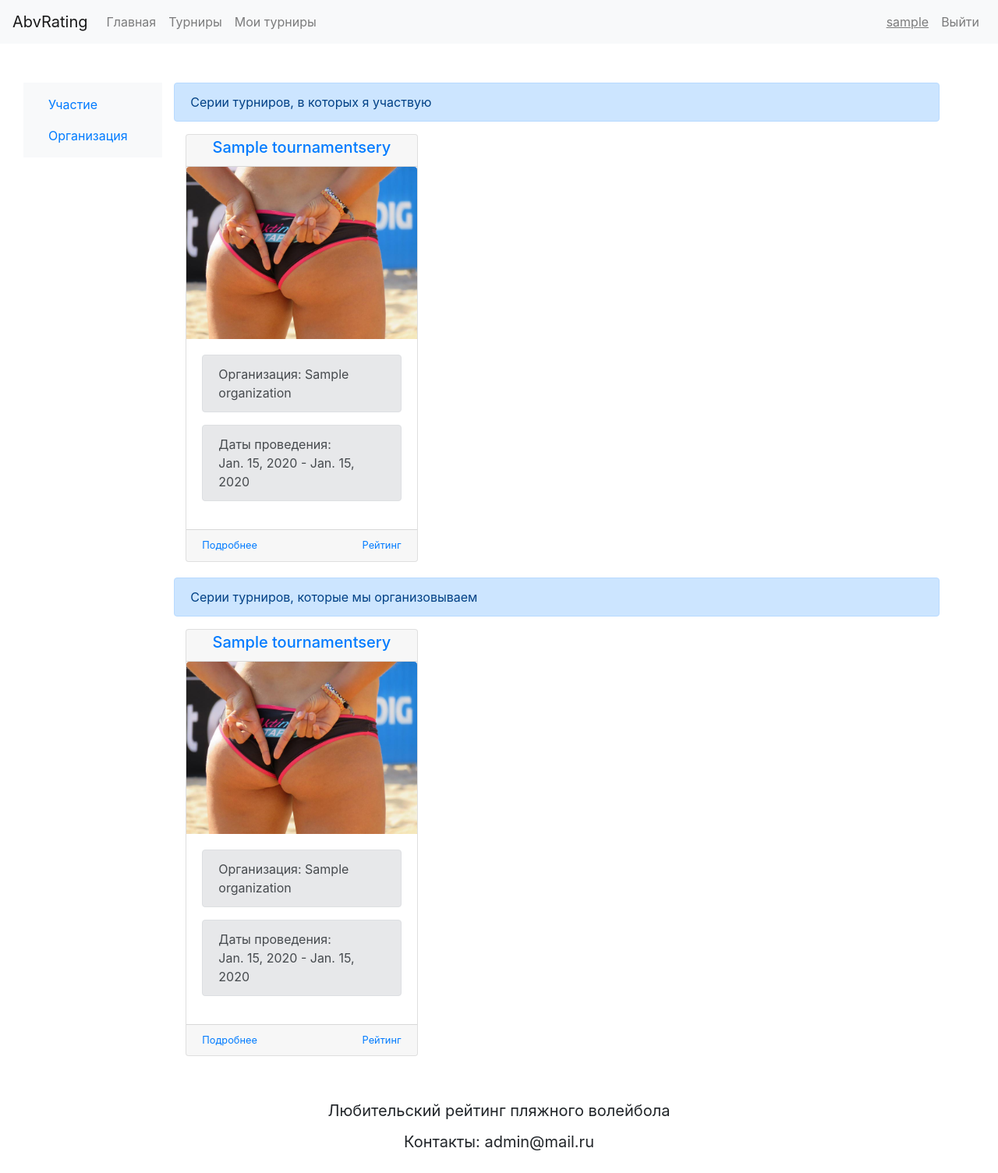
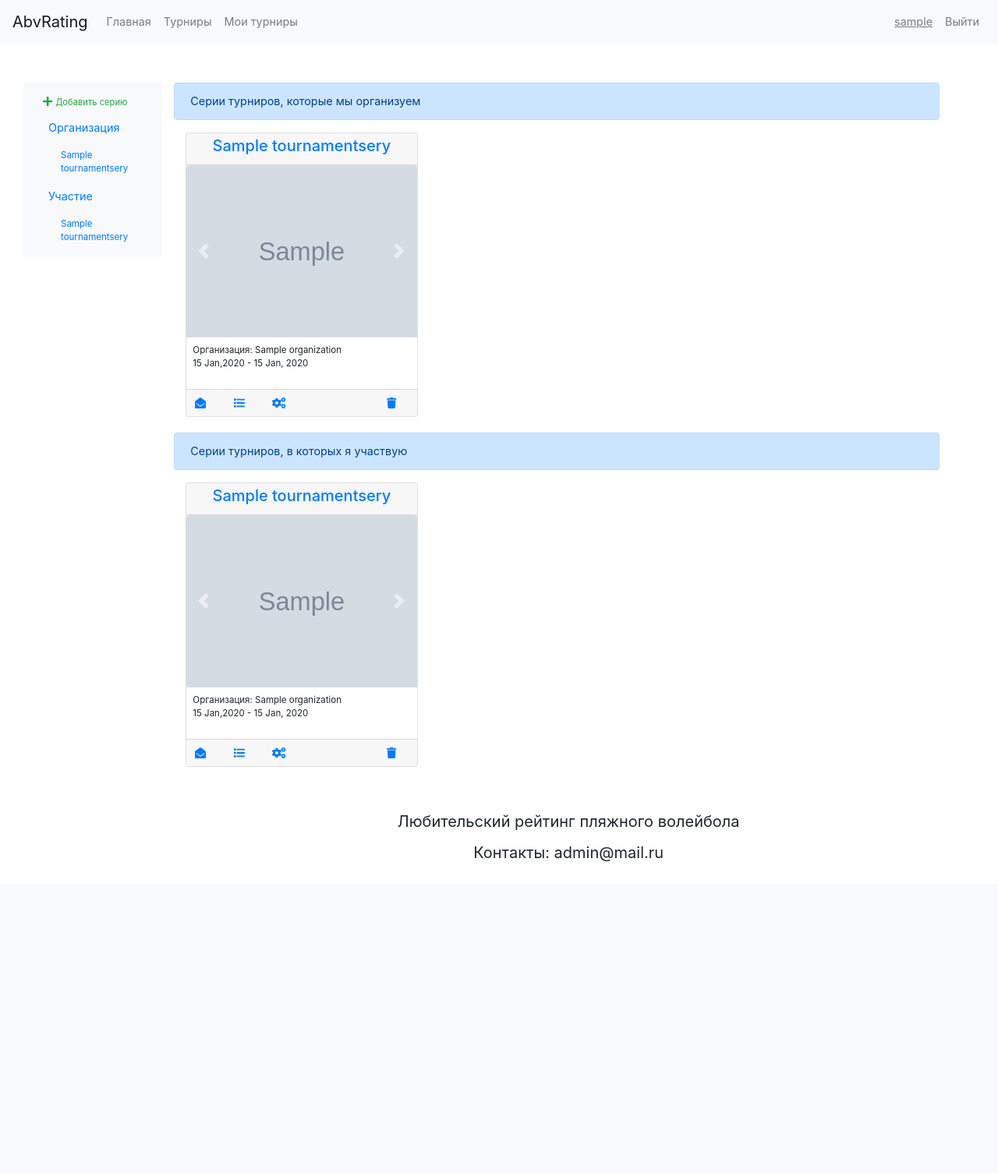
Before and after one commit to medvi/abvrating, a Django app: page /my_ts/ in a window 1280 px wide. Shown: the whole page at 78% size. After the commit the page ends 1105 px from the top, so only its background shows below. Run offline with Django 3.2, Linux system fonts and the light colour scheme; a user stored in the database is signed in; tables that the repository leaves empty hold one stand-in row (values such as "Sample post"); grey boxes marked "Sample" are stand-in pictures; some libraries are stand-ins or nearby versions.

Commit message:
Possibility to add a new tournament series, update frontend

```diff
--- a/abvrating/abvrating/settings.py
+++ b/abvrating/abvrating/settings.py
@@ -127,6 +127,9 @@ STATIC_ROOT = os.path.join(BASE_DIR, 'static/')
 
 LOGIN_REDIRECT_URL = '/'
 
+MEDIA_URL = '/media/'
+MEDIA_ROOT = os.path.join(BASE_DIR, 'media/')
+
 if DEBUG:
     INTERNAL_IPS = ('127.0.0.1',)
     MIDDLEWARE += (
--- a/abvrating/abvrating/urls.py
+++ b/abvrating/abvrating/urls.py
@@ -17,6 +17,7 @@ from django.conf import settings
 from django.conf.urls import url, include
 from django.contrib import admin
 from django.contrib.staticfiles.urls import staticfiles_urlpatterns
+from django.conf.urls.static import static
 
 urlpatterns = [
 	url(r'^admin/', admin.site.urls),
@@ -25,6 +26,7 @@ urlpatterns = [
 ]
 
 urlpatterns += staticfiles_urlpatterns()
+urlpatterns += static(settings.MEDIA_URL, document_root=settings.MEDIA_ROOT)
 
 if settings.DEBUG:
 	import debug_toolbar
--- a/abvrating/index/forms.py
+++ b/abvrating/index/forms.py
@@ -6,7 +6,7 @@ from django.contrib.auth.forms import UserCreationForm
 from django.contrib.admin.widgets import AdminDateWidget
 from index.models import *
 
-NAME_ERROR_LIST = {
+USER_CREATION_ERRORS = {
 	"username": {
 		'required': "Обязательно для заполнения",
 		'min_length': 3,
@@ -27,6 +27,14 @@ NAME_ERROR_LIST = {
 	}
 }
 
+TOURNAMENT_SERIES_ERRORS = {
+	"icon": {
+		"invalid": "ошибка1",
+		"missing": "ошибка2",
+		"empty": "ошибка3",
+		"invalid_image": "ошибка4",
+	}
+}
 
 STATUS_CHOICES = (
 	('1', "participant"),
@@ -37,7 +45,7 @@ STATUS_CHOICES = (
 class UserCreationForm(forms.Form):
 	username = forms.CharField(
 		label='Логин', max_length=30,
-		error_messages=NAME_ERROR_LIST,
+		error_messages=USER_CREATION_ERRORS,
 		help_text='Должно быть уникальным',
 	)
 	email = forms.EmailField(
@@ -46,13 +54,13 @@ class UserCreationForm(forms.Form):
 	password1 = forms.CharField(
 		label='Пароль',
 		widget=forms.PasswordInput(),
-		error_messages= NAME_ERROR_LIST,
+		error_messages=USER_CREATION_ERRORS,
 		help_text='Должен быть не очевидным',
 	)
 	password2 = forms.CharField(
 		label='Повторить пароль',
 		widget=forms.PasswordInput(),
-		error_messages=NAME_ERROR_LIST,
+		error_messages=USER_CREATION_ERRORS,
 		help_text='Должен совпасть с полем "Пароль"',
 	)
 
@@ -97,12 +105,12 @@ class ParticipantCreationForm(forms.Form):
 	sex = forms.ChoiceField(
 		choices=SEX_CHOICES, label='Пол', initial='',
 		widget=forms.RadioSelect(), required=True,
-		error_messages=NAME_ERROR_LIST
+		error_messages=USER_CREATION_ERRORS
 	)
 	status = forms.ChoiceField(
 		choices=STATUS_CHOICES, label="Статус", initial='',
 		widget=forms.RadioSelect(), required=True,
-		error_messages=NAME_ERROR_LIST
+		error_messages=USER_CREATION_ERRORS
 	)
 
 
@@ -114,3 +122,50 @@ class OrganizatorCreationForm(forms.ModelForm):
 	class Meta:
 		model = Organizator
 		fields = ('organization', )
+
+
+class TournamentSeriesForm(forms.ModelForm):
+	title = forms.CharField(
+		label='Название', max_length=50,
+	)
+	description = forms.CharField(
+		label='Описание', widget=forms.Textarea
+	)
+	organization = forms.ModelChoiceField(
+		label='Организация', queryset=None,
+	)
+	ts_start_date = forms.DateField(
+		widget=AdminDateWidget,
+		label='Дата начало серии (дд.мм.гггг)',
+		input_formats=[
+			'%Y-%m-%d',
+			'%m/%d/%Y',
+			'%m/%d/%Y',
+			'%d.%m.%Y'
+		]
+	)
+	ts_end_date = forms.DateField(
+		widget=AdminDateWidget,
+		label='Дата окончания серии (дд.мм.гггг)',
+		input_formats=[
+			'%Y-%m-%d',
+			'%m/%d/%Y',
+			'%m/%d/%Y',
+			'%d.%m.%Y'
+		]
+	)
+
+	def __init__(self, *args, **kwargs):
+		user = kwargs.pop('user', None)
+		super(TournamentSeriesForm,  self).__init__(*args, **kwargs)
+		self.fields['organization'].queryset = \
+			Organization.objects.filter(
+				users__username=user.username
+			)
+
+	class Meta:
+		model = TournamentSeries
+		fields = (
+			'title', 'description', 'organization',
+			'ts_start_date', 'ts_end_date',
+		)
--- a/abvrating/index/views.py
+++ b/abvrating/index/views.py
@@ -31,6 +31,20 @@ def tournament_series_list(request):
 
 
 def my_tournament_series_list(request):
+	form = TournamentSeriesForm(request.POST or None, user=request.user)
+
+	if request.method == 'POST':
+		if form.is_valid():
+			ts = TournamentSeries.objects.create(
+				title=form.cleaned_data['title'],
+				description=form.cleaned_data['description'],
+				organization=form.cleaned_data['organization'],
+				ts_start_date=form.cleaned_data['ts_start_date'],
+				ts_end_date=form.cleaned_data['ts_end_date'],
+			)
+
+			return HttpResponseRedirect('/my_ts/')
+
 	played_ts = TournamentSeries.objects.filter(
 		participants__user__username=request.user.username,
 	)
@@ -40,15 +54,25 @@ def my_tournament_series_list(request):
 	)
 
 	context = {
-		"played_ts": played_ts,
-		"created_ts": created_ts,
+		"ts_dict": [{
+				"ts": created_ts,
+				"type": "created",
+				"label": "Серии турниров, которые мы организуем"
+			},
+			{
+				"ts": played_ts,
+				"type": "played",
+				"label": "Серии турниров, в которых я участвую"
+			}],
+		"form": form,
 	}
 
 	return render(request, 'index/my_tournament_series_list.html', context)
 
 
 def tournament_series_detail(request, tournament_series_id):
-	tournaments_list = Tournament.objects.filter(tournament_series_id=tournament_series_id)
+	tournaments_list = \
+		Tournament.objects.filter(tournament_series_id=tournament_series_id)
 
 	context = {
 		'tournaments': tournaments_list,
--- a/abvrating/templates/base.html
+++ b/abvrating/templates/base.html
@@ -6,9 +6,13 @@
 			integrity="sha384-PsH8R72JQ3SOdhVi3uxftmaW6Vc51MKb0q5P2rRUpPvrszuE4W1povHYgTpBfshb"
 			crossorigin="anonymous">
 		<script src="https://ajax.googleapis.com/ajax/libs/jquery/3.2.1/jquery.min.js"></script>
+<script src="https://code.jquery.com/jquery-3.2.1.slim.min.js" integrity="sha384-KJ3o2DKtIkvYIK3UENzmM7KCkRr/rE9/Qpg6aAZGJwFDMVNA/GpGFF93hXpG5KkN" crossorigin="anonymous"></script>
+<script src="https://cdnjs.cloudflare.com/ajax/libs/popper.js/1.12.9/umd/popper.min.js" integrity="sha384-ApNbgh9B+Y1QKtv3Rn7W3mgPxhU9K/ScQsAP7hUibX39j7fakFPskvXusvfa0b4Q" crossorigin="anonymous"></script>
+<script src="https://maxcdn.bootstrapcdn.com/bootstrap/4.0.0-beta.3/js/bootstrap.min.js" integrity="sha384-a5N7Y/aK3qNeh15eJKGWxsqtnX/wWdSZSKp+81YjTmS15nvnvxKHuzaWwXHDli+4" crossorigin="anonymous"></script>
+<script defer src="https://use.fontawesome.com/releases/v5.0.2/js/all.js"></script>
 		<meta http-equiv="Content-Type" content="text/html; charset=utf-8">
     </head>
-	<body>
+	<body style="font-size: 0.9rem">
 		<div class="page-header">
 		</div>
 		<div class="content container-fluid">
--- a/abvrating/templates/index/my_tournament_series_list.html
+++ b/abvrating/templates/index/my_tournament_series_list.html
@@ -14,116 +14,216 @@
 		display: -ms-flexbox;
 		display: flex;"
 >
+
 <div class="col-2 bd-sidebar">
 	<nav id="ts_list" class="navbar navbar-light bg-light">
+		<nav class="flex-column">
+			<button type="button" class="btn btn-link btn-sm"
+					data-toggle="modal" data-target="#add_ts_modal">
+				<span class="text-success">
+					<i class="fas fa-plus"></i>
+					<small>Добавить серию</small>
+				</span>
+			</button>
+			<a class="nav-link" href="#created_ts">
+				Организация
+			</a>
+		{% if ts_dict.0.ts %}
 			<nav class="nav nav-pills flex-column">
+			{% for ts in ts_dict.0.ts %}
+				<small><a class="nav-link ml-3" href="#created_ts_{{ ts.id }}">
+					{{ ts.title }}
+				</a></small>
+			{% endfor %}
+			</nav>
+		{% endif %}
 			<a class="nav-link" href="#played_ts">
 				Участие
 			</a>
-			<a class="nav-link" href="#created_ts">
-				Организация
-			</a>
+		{% if ts_dict.1.ts %}
+			<nav class="nav nav-pills flex-column">
+			{% for ts in ts_dict.1.ts %}
+				<small><a class="nav-link ml-3" href="#played_ts_{{ ts.id }}">
+					{{ ts.title }}
+				</a></small>
+			{% endfor %}
+			</nav>
+		{% endif %}
 		</nav>
 	</nav>
 </div>
 
-<div class="row col-10" data-spy="scroll" data-target="#ts_list" data-offset="0">
+<div class="row col-10">
+{% for dict in ts_dict %}
 	<div class="col-12 row" id="played_ts">
 		<div class="col-12 alert alert-primary" role="alert">
-			Серии турниров, в которых я участвую
+			{{ dict.label }}
 		</div>
-	{% for ts in played_ts %}
+	{% for ts in dict.ts %}
 		<div class="card-group col-6 col-sm-6 col-md-4 col-lg-4 col-xl-4"
-			 style="margin: 0px 0px 20px 0px">
+			 style="margin: 0px 0px 20px 0px"
+			 id="{{ dict.type }}_ts_{{ ts.id }}">
 			<div class="card">
 				<a href="{% url 'ts_detail' tournament_series_id=ts.pk %}"
 				   class="card-header nav-link text-center"
 				   style="padding: 0.25rem 0.5rem">
-					<h5>
+					<p class="h5">
 						{{ ts.title }}
-					</h5>
+					</p>
 				</a>
-				<img src="{% static "index/img/test_avatar_ts.jpg" %}"
-					 class="card-img-top img-fluid">
-				<div class="card-body">
-					<div class="alert alert-secondary" role="alert">
+				<div id="pl_carousel_{{ ts.id }}" class="carousel slide"
+					 data-ride="carousel">
+					<div class="carousel-inner">
+						<div class="carousel-item active">
+							<img src={{ ts.icon.url }}
+								 class="card-img-top d-block w-100"
+								 width="295" height="221">
+						</div>
+					{% for t in ts.tournaments.all %}
+						<div class="carousel-item">
+							<img src={{ t.icon.url }}
+								 class="card-img-top d-block w-100"
+								 width="295" height="221">
+						</div>
+					{% endfor %}
+					</div>
+					<a class="carousel-control-prev" href="#pl_carousel_{{ ts.id }}"
+					   role="button" data-slide="prev">
+						<span class="carousel-control-prev-icon" aria-hidden="true">
+						</span>
+						<span class="sr-only">
+							Previous
+						</span>
+					</a>
+					<a class="carousel-control-next" href="#pl_carousel_{{ ts.id }}"
+					   role="button" data-slide="next">
+						<span class="carousel-control-next-icon" aria-hidden="true">
+						</span>
+						<span class="sr-only">
+							Next
+						</span>
+					</a>
+				</div>
+				<div class="card-body" style="padding:0.5rem">
+					<p><small>
 						Организация:
 						{{ ts.organization.organization_name }}
-					</div>
-					<div class="alert alert-secondary" role="alert">
-						Даты проведения:<br>
-						{{ ts.ts_start_date }} - {{ ts.ts_end_date }}
-					</div>
+						<br>
+						{{ ts.ts_start_date|date:"d M,Y" }} -
+						{{ ts.ts_end_date|date:"d M, Y" }}
+					</small></p>
 				</div>
 				<div class="row card-footer"
-					 style="padding: 10px 5px; margin-left: 0px; margin-right: 0px">
-					<div class="col-6">
-						<small class="text-muted">
-							<a href="{% url 'ts_detail' tournament_series_id=ts.pk %}">
-								Подробнее
+					 style="padding: 3px 0px; margin-left: 0px; margin-right: 0px">
+					<div class="col-2" style="padding: 2px">
+						<a href="{% url 'ts_detail' tournament_series_id=ts.pk %}"
+						   class="btn btn-link btn-sm"
+						   data-toggle="tooltip" data-placement="bottom"
+						   title="Подробнее">
+								<i class="fa fa-envelope-open"></i>
 						</a>
-						</small>
 					</div>
-					<div class="col-6 text-right">
-						<small class="text-muted">
-							<a href="{% url 'ts_rating_detail' ts_rating_id=ts.pk %}">
-								Рейтинг
+					<div class="col-2" style="padding: 2px">
+						<a href="{% url 'ts_rating_detail' ts_rating_id=ts.pk %}"
+						   class="btn btn-link btn-sm"
+						   data-toggle="tooltip" data-placement="bottom"
+						   title="Рейтинг">
+								<i class="fa fa-list"></i>
 						</a>
-						</small>
+					</div>
+					<div class="col-2" style="padding: 2px">
+						<span data-toggle="modal" data-target="#add_ts_modal">
+							<button type="button" class="btn btn-link btn-sm"
+									data-toggle="tooltip" data-placement="bottom"
+							  		title="Настройки">
+								<i class="fa fa-cogs"></i>
+							</button>
+						</span>
+					</div>
+					<div class="col-2 offset-4" style="padding: 2px">
+						<button type="button" class="btn btn-link btn-sm"
+								data-toggle="tooltip" data-placement="bottom"
+							  	title="Удалить">
+								<i class="fa fa-trash"></i>
+						</button>
 					</div>
 				</div>
 			</div>
 		</div>
 	{% endfor %}
 	</div>
+{% endfor %}
 
-	<div class="col-12 row" id="created_ts">
-		<div class="col-12 alert alert-primary" role="alert">
-			Серии турниров, которые мы организовываем
+<form method="post" action="." class="row" enctype="multipart/form-data" id="ts_form">
+	{% csrf_token %}
+	<div class="modal fade" id="add_ts_modal" tabindex="-1" role="dialog"
+		 aria-labelledby="exampleModalLabel" aria-hidden="true">
+		<div class="modal-dialog" role="document">
+			<div class="modal-content">
+				<div class="modal-header">
+					<button type="button" class="close"
+							data-dismiss="modal" aria-label="Close">
+						<span aria-hidden="true">&times;</span>
+					</button>
 				</div>
-	{% for ts in created_ts %}
-		<div class="card-group col-6 col-sm-6 col-md-4 col-lg-4 col-xl-4"
-			 style="margin: 0px 0px 20px 0px">
-			<div class="card">
-				<a href="{% url 'ts_detail' tournament_series_id=ts.pk %}"
-				   class="card-header nav-link text-center"
-				   style="padding: 0.25rem 0.5rem">
-					<h5>
-						{{ ts.title }}
-					</h5>
-				</a>
-				<img src="{% static "index/img/test_avatar_ts.jpg" %}"
-					 class="card-img-top img-fluid">
-				<div class="card-body">
-					<div class="alert alert-secondary" role="alert">
-						Организация:
-						{{ ts.organization.organization_name }}
+				<div class="modal-body">
+				{% for field in form %}
+					<div class="form-row">
+					{% if field is form.organization %}
+						<div class="form-control" style="margin-top: 10px">
+							<label for="{{ field.id_for_label }}">
+								{{ field.label }}:
+							</label>
+							<select id="{{ field.id_for_label }}" form="ts_form"
+									name="{{ field.html_name }}" required>
+							{% for choice in field.field.choices %}
+								<option value="{{ choice.0 }}">
+									{{ choice.1 }}
+								</option>
+							{% endfor %}
+							</select>
 						</div>
-					<div class="alert alert-secondary" role="alert">
-						Даты проведения:<br>
-						{{ ts.ts_start_date }} - {{ ts.ts_end_date }}
+					{% elif field is form.description %}
+						<textarea form="ts_form" name="description"
+								  placeholder="{{ field.label }}"
+								  required="" class="form-control"
+								  style="margin-top: 10px"></textarea>
+					{% else %}
+						<input type="{{ field.field.widget.input_type }}"
+							   name="{{ field.html_name }}"
+							   placeholder="{{ field.label}}"
+							   class="form-control
+									  {% if field.errors %}is-invalid{% endif %}"
+							   required="" id="{{ field.id_for_label }}"
+							   style="margin-top: 10px">
+					{% endif %}
+
+					{% if field.errors %}
+					{% for error in field.errors %}
+						<div class="invalid-feedback">
+							{{ error }}
 						</div>
+					{% endfor %}
+					{% endif %}
 					</div>
-				<div class="row card-footer"
-					 style="padding: 10px 5px; margin-left: 0px; margin-right: 0px">
-					<div class="col-6">
-						<small class="text-muted">
-							<a href="{% url 'ts_detail' tournament_series_id=ts.pk %}">
-								Подробнее
-							</a>
-						</small>
+				{% endfor %}
 				</div>
-					<div class="col-6 text-right">
-						<small class="text-muted">
-							<a href="{% url 'ts_rating_detail' ts_rating_id=ts.pk %}">
-								Рейтинг
-							</a>
-						</small>
+				<div class="modal-footer">
+					<button type="button" class="btn btn-secondary"
+							data-dismiss="modal">
+						Отмена
+					</button>
+					<input type="submit" class="btn btn-primary" value="Добавить"/>
 				</div>
 			</div>
 		</div>
 	</div>
-	{% endfor %}
-	</div>
-</div>
+</form>
+
+<script>
+	$(function () {
+		$('[data-toggle="tooltip"]').tooltip();
+	});
+</script>
+
 {% endblock %}
```
Also changed, not shown: abvrating/aux_scripts/clear_db.py (+4 -4 lines), abvrating/aux_scripts/populate_db.py (+15 -5 lines), abvrating/index/models.py (+23 -1 lines), abvrating/templates/index/tournament_series_list.html (+26 -2 lines), abvrating/index/static/index/img/test_avatar_ts.jpg (deleted), abvrating/media/uploads/image1.jpg (renamed from abvrating/static/participants/img/test_avatar_ts.jpg), abvrating/media/uploads/image2.jpg (added), abvrating/media/uploads/image3.jpg (added), abvrating/media/uploads/ts_default_icon.jpg (added), 2 other files. Lines whose indentation alone changed are shown as unchanged.
